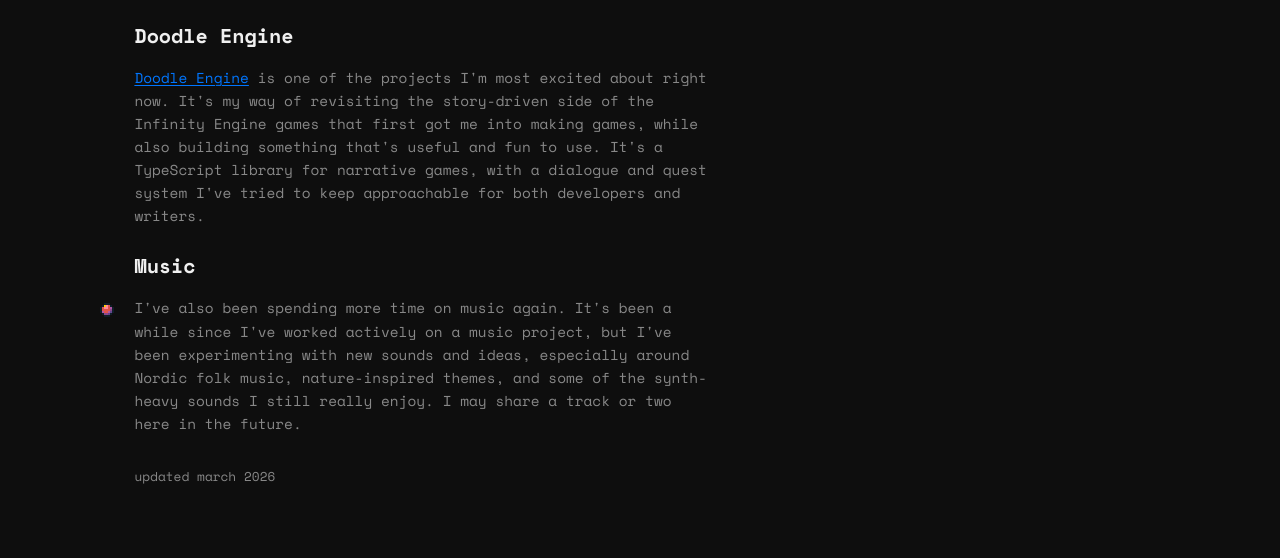
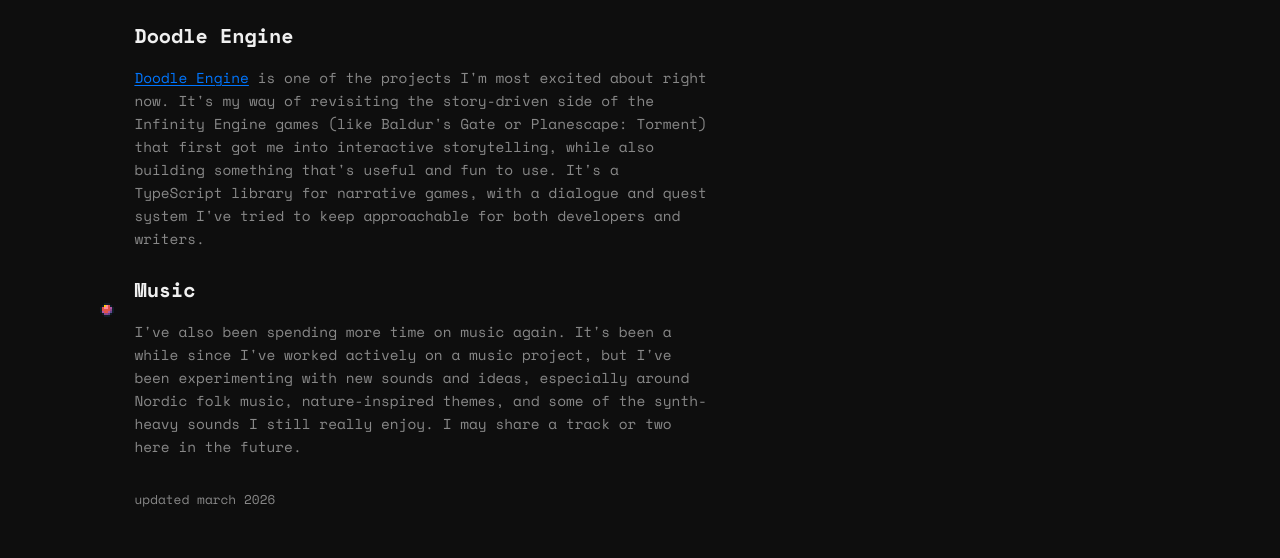
Before and after one commit to katbella/katbella.github.io, an Astro site: page /now in a window 1280 px wide. Shown: the part 242-800 px from the top of the page. Built offline with nearby package versions, Linux system fonts and the light colour scheme; Astro itself is replaced by a stand-in of ours.

Commit message:
words are awkward

```diff
--- a/src/pages/now.astro
+++ b/src/pages/now.astro
@@ -18,10 +18,11 @@ import Layout from '../layouts/Layout.astro';
         target="_blank"
         rel="noopener noreferrer">Doodle Engine</a
       > is one of the projects I'm most excited about right now. It's my way of revisiting
-      the story-driven side of the Infinity Engine games that first got me into making
-      games, while also building something that's useful and fun to use. It's a TypeScript
-      library for narrative games, with a dialogue and quest system I've tried to
-      keep approachable for both developers and writers.
+      the story-driven side of the Infinity Engine games (like Baldur's Gate or Planescape:
+      Torment) that first got me into interactive storytelling, while also building
+      something that's useful and fun to use. It's a TypeScript library for narrative
+      games, with a dialogue and quest system I've tried to keep approachable for
+      both developers and writers.
     </p>
 
     <h2>Music</h2>
```
